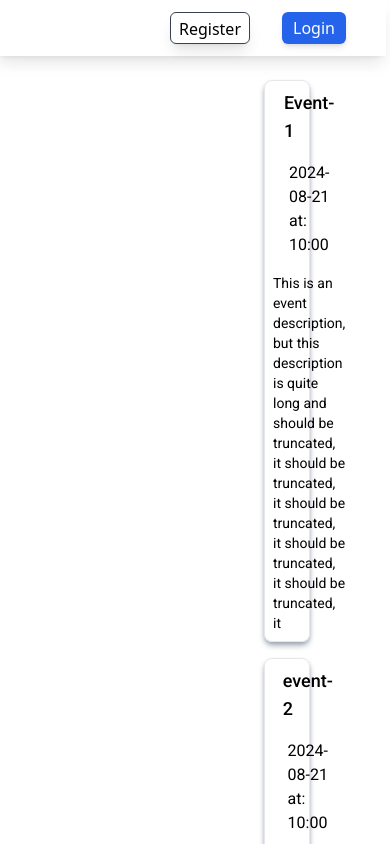
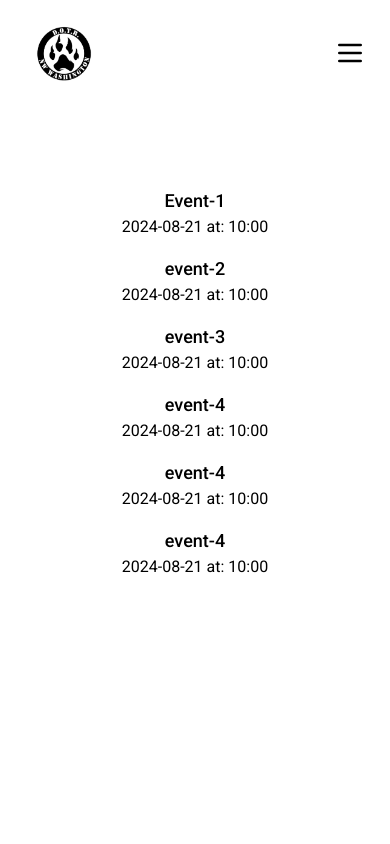
Before and after one commit to AAWEPAPP/DOTR-Front, a Vue app: page / in a window 390 px wide. Shown: the top 844 px of the page. Built offline with nearby package versions, Linux system fonts and the light colour scheme; what tailwindcss-primeui would draw is missing.

Commit message:
Continue working on the lading page for desktop and mobile

```diff
--- a/src/components/landingPage/LandingTopOptions.vue
+++ b/src/components/landingPage/LandingTopOptions.vue
@@ -1,17 +1,56 @@
 <template>
-    <RegisterBtn :onClick="handleRegister" class="p-1 w-20 text-black rounded-md border border-gray-700 shadow-lg hover:bg-blue-600 hover:text-white hover:border-none h-8"></RegisterBtn>
-    <LoginBtn :onClick="handleLogin"></LoginBtn>
+  <nav class="flex items-center justify-between p-6 bg-white md:justify-end">
+    <div class="text-black text-2xl font-bold md:hidden">
+      <img class="h-auto w-20" src="../../assets/dotrlogo.jpg" alt="Dog On The Roof Logo">
+    </div>
+
+    <div @click="toggleMenu" class="block md:hidden">
+      <svg
+        class="w-8 h-8 text-black"
+        fill="none"
+        stroke="currentColor"
+        viewBox="0 0 24 24"
+        xmlns="http://www.w3.org/2000/svg"
+      >
+        <path
+          stroke-linecap="round"
+          stroke-linejoin="round"
+          stroke-width="2"
+          d="M4 6h16M4 12h16M4 18h16"
+        ></path>
+      </svg>
+    </div>
+
+    <div class="hidden md:flex space-x-4">
+      <RegisterBtn :onClick="handleRegister" class="p-1 w-20 text-black rounded-md border border-gray-700 shadow-lg hover:bg-blue-600 hover:text-white hover:border-none h-8"></RegisterBtn>
+      <LoginBtn :onClick="handleLogin"></LoginBtn>
+    </div>
+
+    <div v-if="isMenuOpen" class="md:hidden absolute top-20 left-0 w-full bg-white text-black p-4 space-y-2 z-10">
+      <RegisterBtn :onClick="handleRegister" class="block w-full p-1 text-center rounded-md border border-gray-700 shadow-lg hover:bg-blue-600 hover:text-white"></RegisterBtn>
+      <LoginBtn :onClick="handleLogin" class="block w-full text-center"></LoginBtn>
+    </div>
+  </nav>
 </template>
 
 <script setup>
-  import LoginBtn from '../UI/LoginBtn.vue'
-  import RegisterBtn from '../UI/RegisterBtn.vue'
+import { ref } from 'vue';
+import LoginBtn from '../UI/LoginBtn.vue';
+import RegisterBtn from '../UI/RegisterBtn.vue';
+import { useRouter } from 'vue-router';
 
-  const handleRegister = () => {
-    router.push('/register')
-  }
+const isMenuOpen = ref(false);
+const router = useRouter();
 
-  const handleLogin = () => {
-    router.push('/login')
-  }
+const toggleMenu = () => {
+  isMenuOpen.value = !isMenuOpen.value;
+};
+
+const handleRegister = () => {
+  router.push('/register');
+};
+
+const handleLogin = () => {
+  router.push('/login');
+};
 </script>
--- a/src/components/landingPage/MeetingList.vue
+++ b/src/components/landingPage/MeetingList.vue
@@ -1,9 +1,8 @@
 <template>
-    <ol class="flex flex-col items-center justify-center gap-4 font-roboto w-1/5 h-auto">
-        <li v-for="event in events" :key="event.name" class="w-full flex flex-wrap flex-col justify-center items-center gap-4 border shadow-md shadow-gray-400 p-2 flex-grow rounded-lg  ">
+    <ol class="flex flex-col justify-center gap-4 font-roboto w-full h-full -mt-36 ">
+        <li v-for="event in events" :key="event.name" class="flex flex-col justify-center items-center ">
             <h1 class="text-lg font-medium">{{event.name}}</h1>
             <p class="text-md">{{event.date}} at: {{event.time}}</p>
-            <div class="flex-shrink-0  text-wrap"><p class="text-sm ">{{ event.description }}</p></div>
         </li>
     </ol>
 
--- a/src/components/login/LoginImage.vue
+++ b/src/components/login/LoginImage.vue
@@ -1,5 +1,5 @@
 <template>
   <div class="w-full flex justify-center content-center flex-wrap">
-    <img class="w-3/4 h-auto" src="../assets/dotrlogo.jpg" alt="DOTR Logo">
+    <img src="../../assets/dotrlogo.svg" alt="">
   </div>
 </template>
--- a/src/views/LandingPage.vue
+++ b/src/views/LandingPage.vue
@@ -1,8 +1,7 @@
 <template>
-    <div class="fixed top-0 right-1 w-full h-14 flex justify-end items-center gap-8 pr-10 shadow-lg bg-white "><LandingTopOptiionsVue></LandingTopOptiionsVue></div>
-    <div class="flex flex-col items-end h-auto p-20">
-        <MeetingList></MeetingList>
-    </div>
+    <LandingTopOptiionsVue></LandingTopOptiionsVue>
+    <MeetingList></MeetingList>
+
 </template>
 
 <script setup>
```
Also changed, not shown: Back.txt (added), src/assets/DOTR.svg (added), src/assets/dotrlogo.svg (added).
